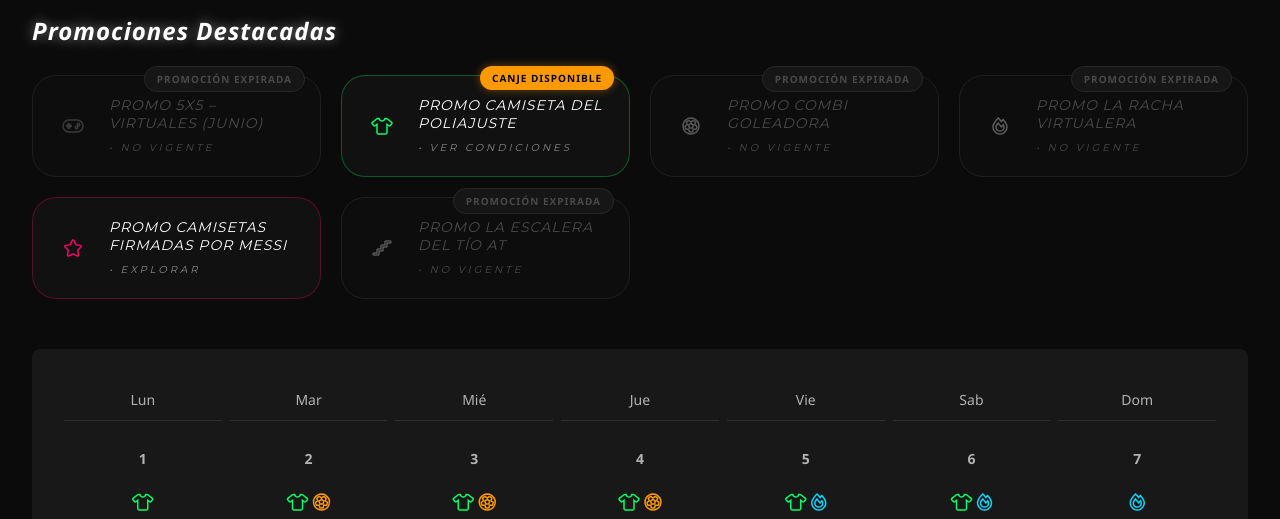
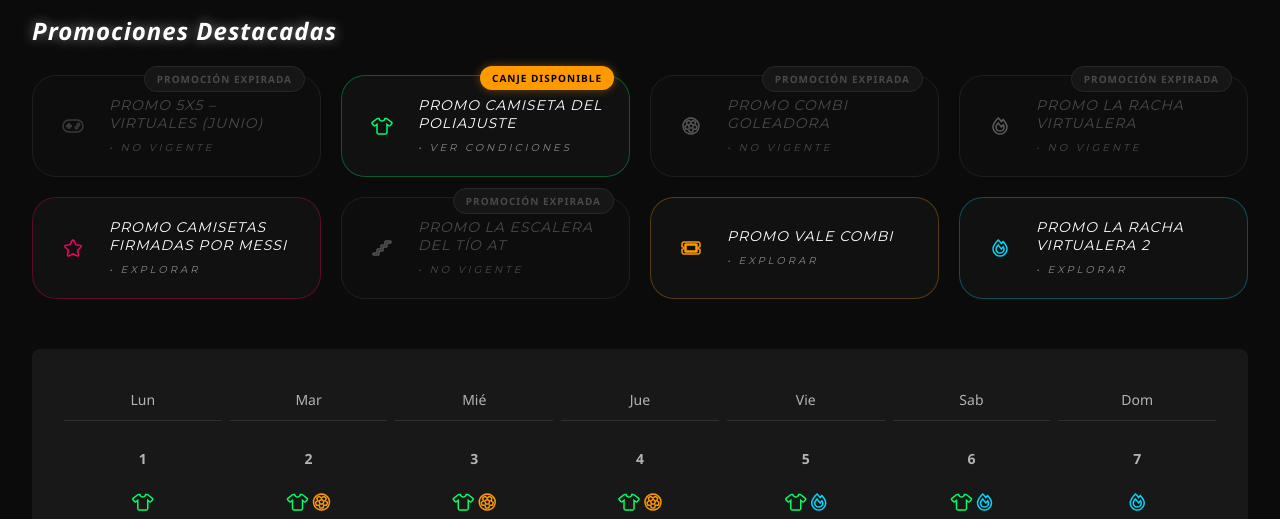
Before and after one commit to alejandrocappa26At/Calendario-PromocionesAT, a plain HTML site: page apuesta-total-dashboard.html in a window 1280 px wide. Shown: the part 281-800 px from the top of the page. Drawn offline with Linux system fonts and the light colour scheme.

Commit message:
actualizar cambios

```diff
--- a/apuesta-total-dashboard.html
+++ b/apuesta-total-dashboard.html
@@ -1415,6 +1415,62 @@
                 endDate: '2026-06-10',
                 canjeDate: '2026-06-11',
                 available: true
+            },
+            '2026-06-12-vale': {
+                name: 'PROMO VALE COMBI',
+                category: 'yellow',
+                icon: '<i class="fa-solid fa-ticket outline-icon"></i>',
+                description: 'Vale de hasta S/15 para apuestas deportivas.',
+                htmlDetails: `
+                    <div class="promo-section">
+                        <div class="promo-section-title"><i class="fa-solid fa-trophy outline-icon"></i> Premio</div>
+                        <div class="promo-section-content">Vale de S/10 para apuestas deportivas.<br>Vale de S/15 si el cliente realiza al menos una apuesta con Bet Builder.</div>
+                    </div>
+                    <div class="promo-section">
+                        <div class="promo-section-title"><i class="fa-solid fa-clock outline-icon"></i> Vigencia</div>
+                        <div class="promo-section-content">Realización de jugadas: del viernes 12/06 al domingo 14/06.<br>Canje del vale: lunes 15/06.</div>
+                    </div>
+                    <div class="promo-section">
+                        <div class="promo-section-title"><i class="fa-solid fa-book-open outline-icon"></i> Mecánica de la Promo</div>
+                        <div class="promo-section-content">El cliente debe realizar 3 apuestas deportivas (simples o múltiples). Cada apuesta debe ser de S/10 o más y con cuota mínima de 1.5. Si al menos uno de los tickets incluye una jugada Bet Builder, el premio será un Vale de S/15; de lo contrario, recibirá un Vale de S/10.<br><br>La jugada gratis se entrega en un solo ticket, válida para apuestas múltiples con cuota mínima de 1.3. Solo 1 premio por cliente durante toda la promoción.</div>
+                    </div>
+                    <div class="promo-section highlight">
+                        <div class="promo-section-title"><i class="fa-solid fa-location-dot outline-icon"></i> Observación adicional</div>
+                        <div class="promo-section-content">El registro se realiza en el sistema de gestión, en el diamante opción "Campañas Vales". Seleccionar "Vale Combi" e ingresar el documento del cliente y el código completo del ticket (Caja AT). Verificar siempre el campo "Proveedor" antes de registrar. No es necesario adjuntar foto en el registro.</div>
+                    </div>
+                `,
+                startDate: '2026-06-12',
+                endDate: '2026-06-14',
+                canjeDate: '2026-06-15',
+                available: true
+            },
+            '2026-06-12-racha2': {
+                name: 'PROMO LA RACHA VIRTUALERA 2',
+                category: 'blue',
+                icon: '<i class="fa-solid fa-fire outline-icon"></i>',
+                description: 'Vale de hasta S/30 para juegos virtuales.',
+                htmlDetails: `
+                    <div class="promo-section">
+                        <div class="promo-section-title"><i class="fa-solid fa-trophy outline-icon"></i> Premio</div>
+                        <div class="promo-section-content">Vale AT de S/15 para juegos virtuales (cumpliendo las misiones del 12 y 13 de junio).<br>Vale AT de S/30 para juegos virtuales (cumpliendo las misiones del 12, 13 y 14 de junio).</div>
+                    </div>
+                    <div class="promo-section">
+                        <div class="promo-section-title"><i class="fa-solid fa-clock outline-icon"></i> Vigencia</div>
+                        <div class="promo-section-content">Cumplimiento de misiones: del viernes 12/06 al domingo 14/06.<br>Canje del vale: lunes 15/06.</div>
+                    </div>
+                    <div class="promo-section">
+                        <div class="promo-section-title"><i class="fa-solid fa-book-open outline-icon"></i> Mecánica de la Promo</div>
+                        <div class="promo-section-content">El cliente debe cumplir las siguientes misiones en juegos virtuales:<br>• 12/06: acumular S/20 o más en Carrera de Galgos, Carrera de Caballos o Mundial de Fútbol.<br>• 13/06: acumular S/30 o más en los mismos juegos.<br>• 14/06: acumular S/40 o más en los mismos juegos.<br><br>La jugada gratis se entrega en un solo ticket por el valor ganado, válida para cualquier juego virtual. Solo 1 premio por cliente durante toda la promoción.</div>
+                    </div>
+                    <div class="promo-section highlight">
+                        <div class="promo-section-title"><i class="fa-solid fa-location-dot outline-icon"></i> Observación adicional</div>
+                        <div class="promo-section-content">El registro se realiza en el sistema de gestión, en el diamante opción "Campañas Vales". Seleccionar "Racha Virtualera" e ingresar el documento del cliente y el ID del ticket. No es necesario adjuntar foto en el registro.</div>
+                    </div>
+                `,
+                startDate: '2026-06-12',
+                endDate: '2026-06-14',
+                canjeDate: '2026-06-15',
+                available: true
             }
         };
 
```
